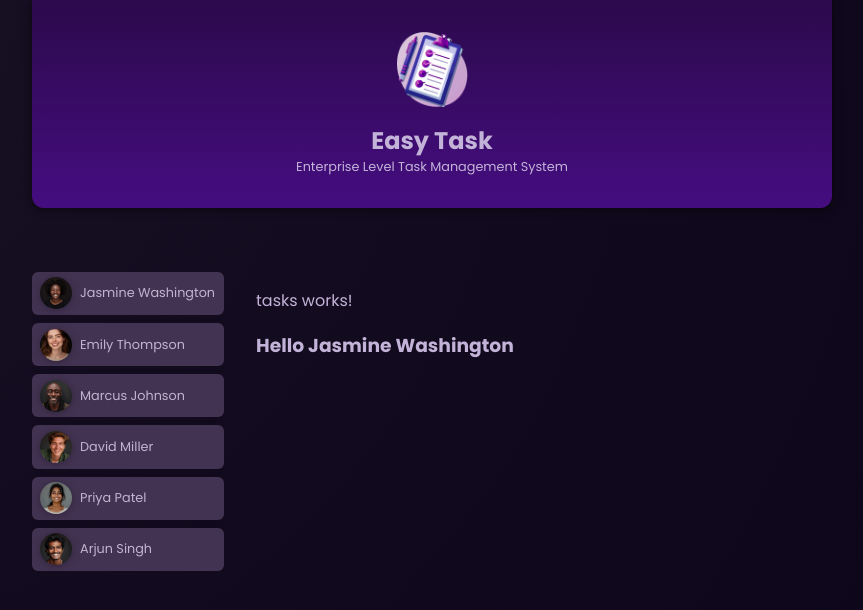
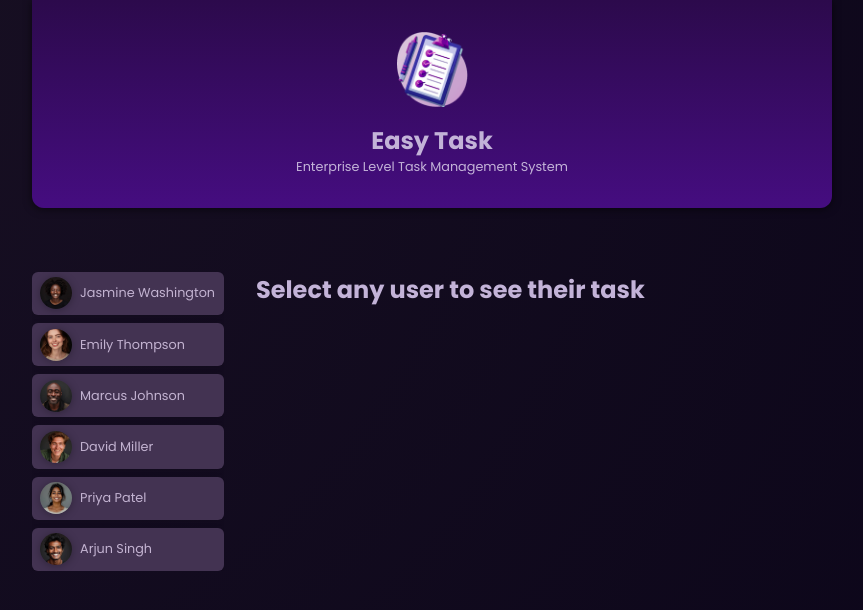
Before and after one commit to ljainWG/first-project, an Angular app: page / in a window 1280 px wide. Shown: the top 610 px of the page, without its empty margins (208-1071 px from the left). Built offline with nearby package versions, Linux system fonts and the light colour scheme.

Commit message:
dynamically rendering the users in the user list and output conditional content

```diff
--- a/src/app/app.component.html
+++ b/src/app/app.component.html
@@ -340,16 +340,16 @@
 <app-header />
 <main>
   <ul id="users">
-    <li><app-user [user]="users[0]" (TextBoxOnClickingUserButton)="onSelectUser($event)" /></li>
-    <li><app-user [user]="users[1]" (TextBoxOnClickingUserButton)="onSelectUser($event)" /></li>
-    <li><app-user [user]="users[2]" (TextBoxOnClickingUserButton)="onSelectUser($event)" /></li>
-    <li><app-user [user]="users[3]" (TextBoxOnClickingUserButton)="onSelectUser($event)" /></li>
-    <li><app-user [user]="users[4]" (TextBoxOnClickingUserButton)="onSelectUser($event)" /></li>
-    <li><app-user [user]="users[5]" (TextBoxOnClickingUserButton)="onSelectUser($event)" /></li>
+    @for(user of users; track user.id){
+    <li><app-user [user]="user" (TextBoxOnClickingUserButton)="onSelectUser($event)" /></li>
+    }
   </ul>
 
+  @if(selectedUser){
   <app-tasks [name]="selectedUser.name" />
-
+  } @else {
+  <p id="fallback">Select any user to see their task</p>
+  }
 
 </main>
 
--- a/src/app/app.component.ts
+++ b/src/app/app.component.ts
@@ -14,7 +14,8 @@ import { TasksComponent } from "./tasks/tasks.component";
 export class AppComponent {
   title = 'first-project';
   users = DUMMY_USERS;
-  selectedUserId: string = "u1";
+  // selectedUserId: string = "u1";
+  selectedUserId?: string;
 
   onSelectUser(id: string) {
     // console.log('Selected user id: ' + id);
```
